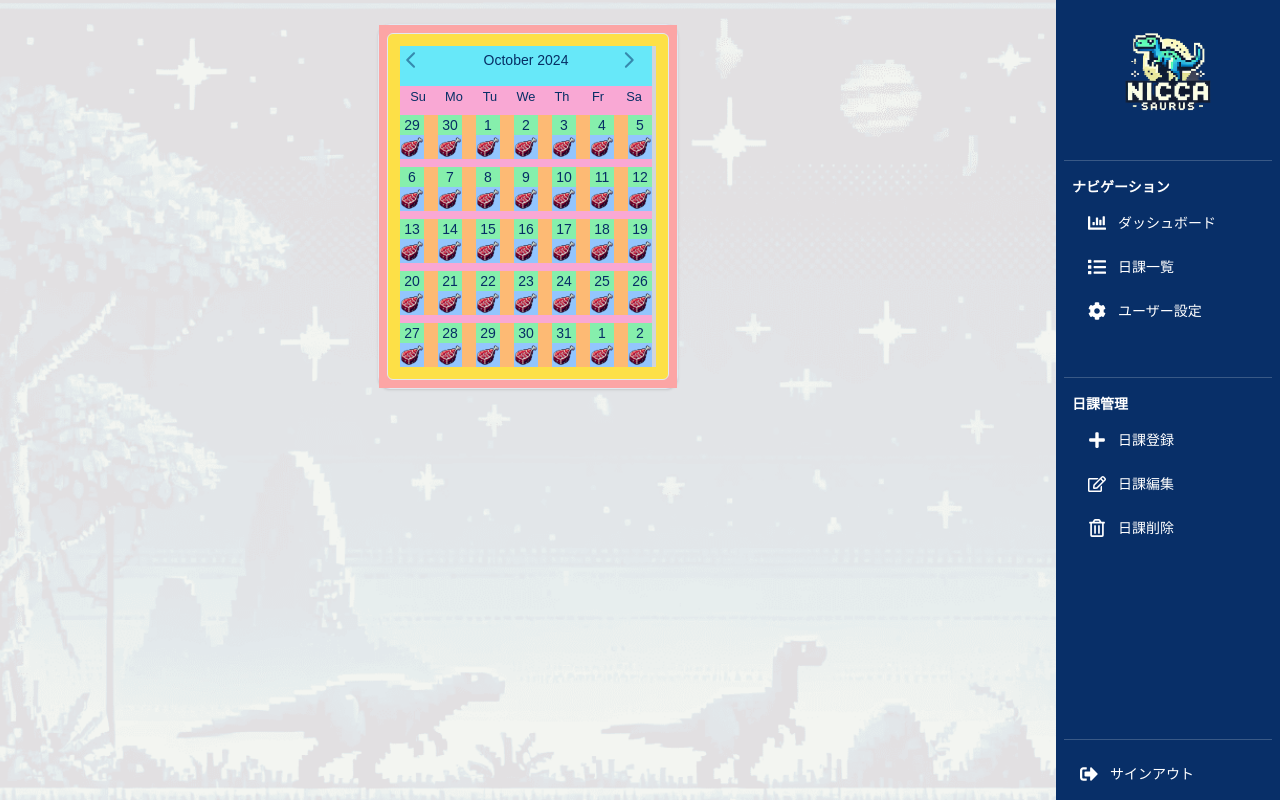
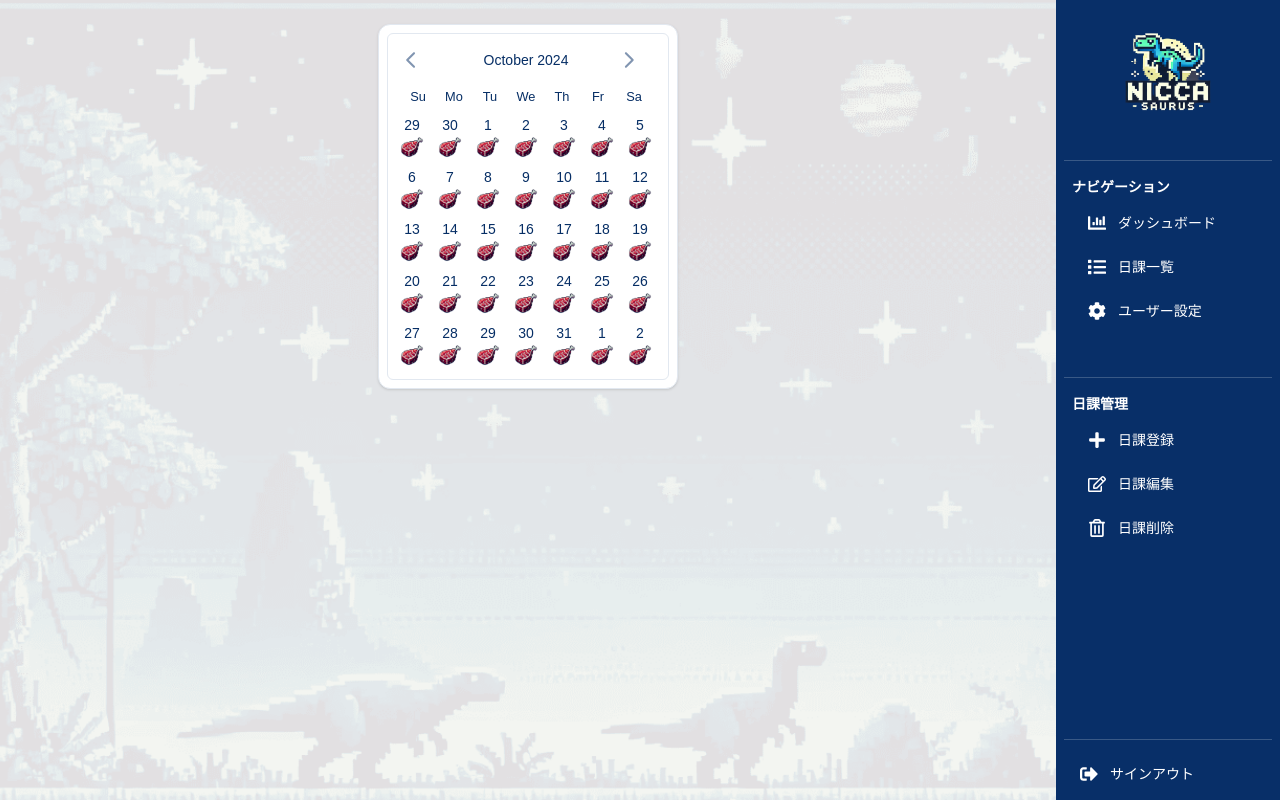
Before and after one commit to masuim/nicca-saurus-2, a Next.js app: page /main in a window 1280 px wide. Built offline with nearby package versions, Linux system fonts and the light colour scheme; a web font is replaced by a local one.

Commit message:
WIP | カレンダー調整

```diff
--- a/src/components/main/Dashboard/Calendar.tsx
+++ b/src/components/main/Dashboard/Calendar.tsx
@@ -10,40 +10,39 @@ export const CustomCalendar = () => {
   const [date, setDate] = useState<Date | undefined>(new Date())
 
   return (
-    <Card className="w-full max-w-xs mx-auto bg-purple-300 xs:max-w-[300px]">
-      <CardContent className="p-4 bg-red-300 xs:p-2">
+    <Card className="w-full max-w-xs mx-auto xs:max-w-[300px]">
+      <CardContent className="p-4  xs:p-2">
         <Calendar
           mode="single"
           selected={date}
           onSelect={setDate}
-          className="rounded-md border bg-yellow-300"
+          className="rounded-md border"
           components={{
             Day: ({ day, date }) => (
-              <div className="flex flex-col items-center justify-center w-full h-full bg-green-300">
+              <div className="flex flex-col items-center justify-center w-full h-full ">
                 <div>{date.getDate()}</div>
                 <Image
                   src="/images/meat/meat-removebg.png"
                   alt="Meat"
                   width={24}
                   height={24}
-                  className="bg-blue-300"
                 />
               </div>
             ),
           }}
           classNames={{
-            months: "flex flex-col sm:flex-row space-y-4 sm:space-x-4 sm:space-y-0 bg-gray-300",
-            month: "space-y-4 bg-cyan-300",
+            months: "flex flex-col sm:flex-row space-y-4 sm:space-x-4 sm:space-y-0",
+            month: "space-y-4",
             caption: "flex justify-center pt-1 relative items-center",
             caption_label: "text-sm font-medium",
             nav: "space-x-1 flex items-center",
             nav_button: "h-7 w-7 bg-transparent p-0 opacity-50 hover:opacity-100",
             nav_button_previous: "absolute left-1",
             nav_button_next: "absolute right-1",
-            table: " border-collapse space-y-1 bg-pink-300",
+            table: " border-collapse space-y-1",
             head_row: "flex",
             head_cell: "text-muted-foreground rounded-md w-7 min-[320px]:w-adaptive-7-9 min-[360px]:w-9 font-normal text-[0.8rem]",
-            row: "flex  mt-2 justify-between bg-orange-300",
+            row: "flex  mt-2 justify-between",
             cell: "text-center text-sm p-0 relative [&:has([aria-selected])]:bg-accent first:[&:has([aria-selected])]:rounded-l-md last:[&:has([aria-selected])]:rounded-r-md focus-within:relative focus-within:z-20",
             day: "h-9 w-7 min-[320px]:w-adaptive-7-9 min-[360px]:w-9 p-0 font-normal aria-selected:opacity-100",
             day_selected: "bg-primary text-primary-foreground hover:bg-primary hover:text-primary-foreground focus:bg-primary focus:text-primary-foreground",
```
